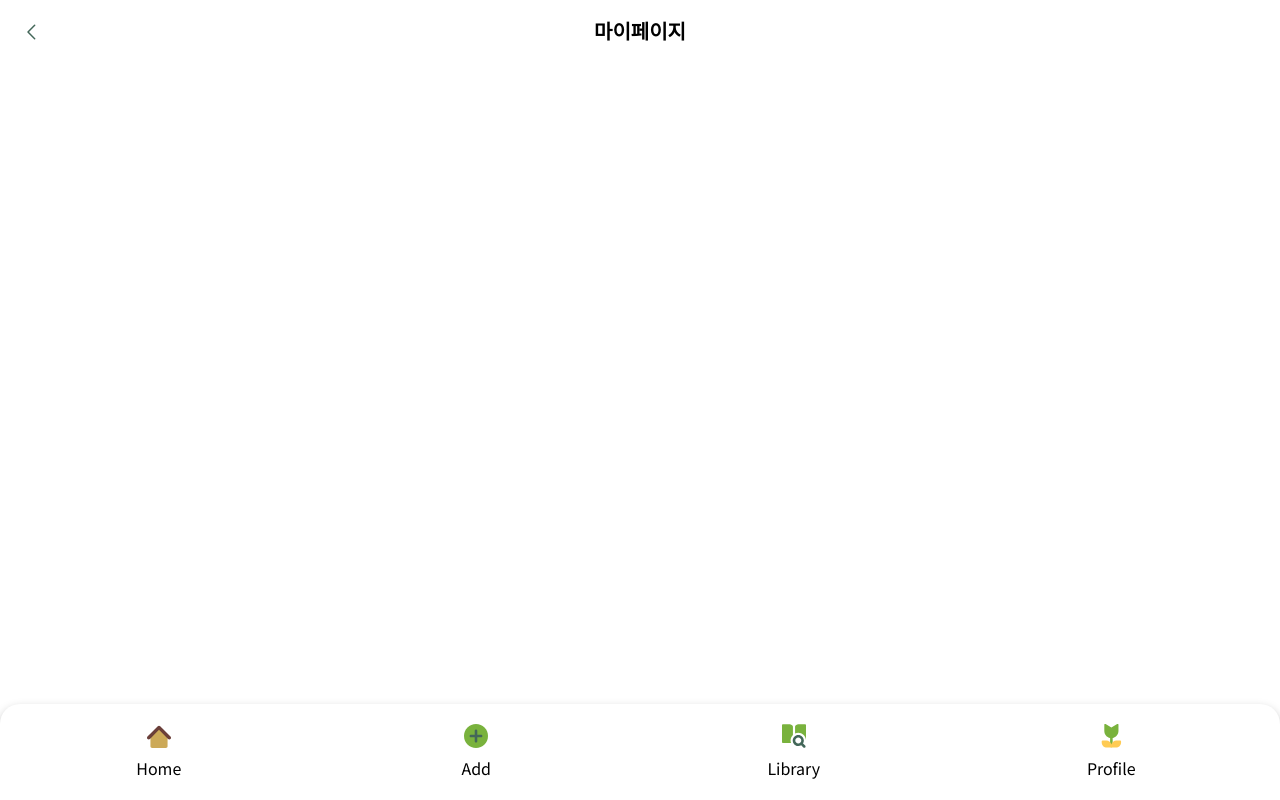
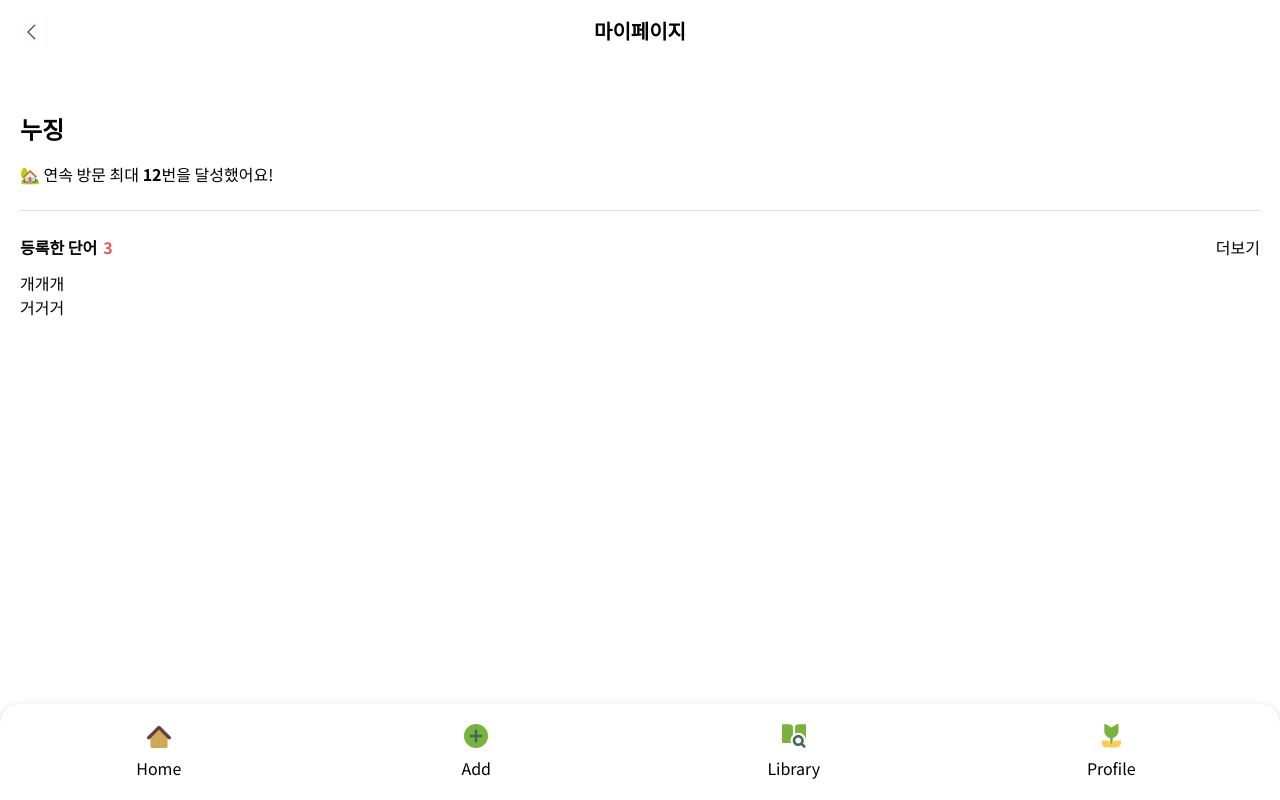
Before and after one commit to developyoun/memebook, a React (Create React App) app in the folder front/: page /profile in a window 1280 px wide. Built offline with nearby package versions, Linux system fonts and the light colour scheme.

Commit message:
마이페이지 작업중

```diff
--- a/front/src/page/Profile.js
+++ b/front/src/page/Profile.js
@@ -1,5 +1,8 @@
+import './../scss/profile.scss'
 import HomeFooter from "../components/HomeFooter";
 import Title from "../components/Title";
+import {Link} from "react-router-dom";
+import React from "react";
 
 export default function Profile() {
   return (
@@ -8,7 +11,28 @@ export default function Profile() {
       <Title title="마이페이지"></Title>
 
       <div className="container">
+        <div className="user_info">
+          <h3 className="name">누징</h3>
+          <p className="visit_count">🏡 연속 방문 최대 <strong>12</strong>번을 달성했어요!</p>
+        </div>
+        <div className="user_con">
+          <div className="user_tit">
+            <h4>
+              등록한 단어
+              <span className="count">3</span>
+            </h4>
+            <Link to="/word" className="item">더보기</Link>
+          </div>
 
+          <ul className="word_list">
+            <li>
+              <Link to="/word/1" className="item">개개개</Link>
+            </li>
+            <li>
+              <Link to="" className="item">거거거</Link>
+            </li>
+          </ul>
+        </div>
       </div>
 
       <HomeFooter></HomeFooter>
--- a/front/src/scss/profile.scss
+++ b/front/src/scss/profile.scss
@@ -0,0 +1,25 @@
+.user_info {
+  margin-bottom:24px;
+  padding-bottom:24px;
+  border-bottom:1px solid #ddd;
+  .name {
+    font-size:24px
+  }
+  .visit_count {
+    margin-top:16px;
+  }
+}
+
+.user_con {
+  .user_tit {
+    display:flex;
+    align-items:center;
+    justify-content:space-between;
+    margin-bottom:12px;
+    .count {
+      display:inline-block;
+      margin-left:6px;
+      color:var(--red)
+    }
+  }
+}
```
